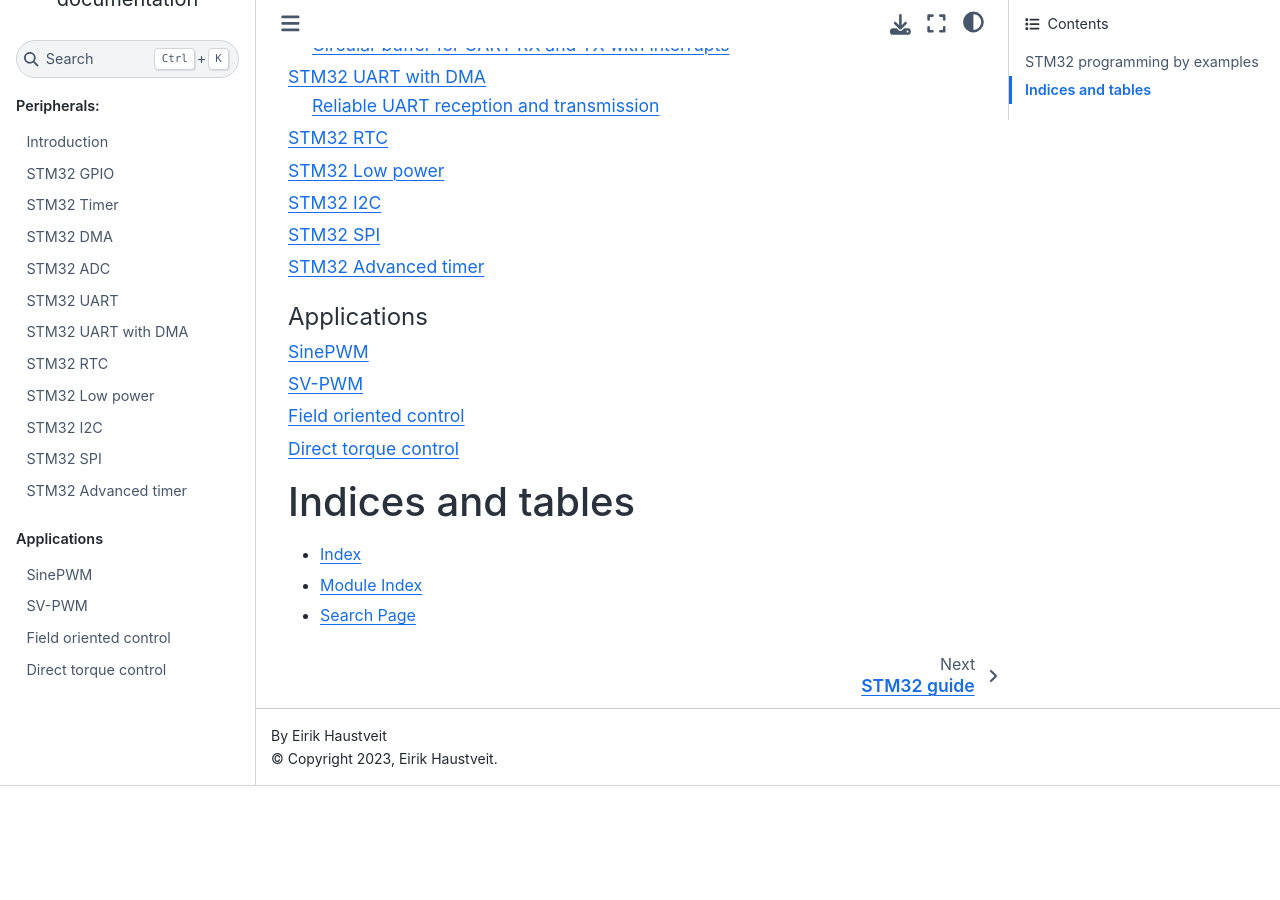
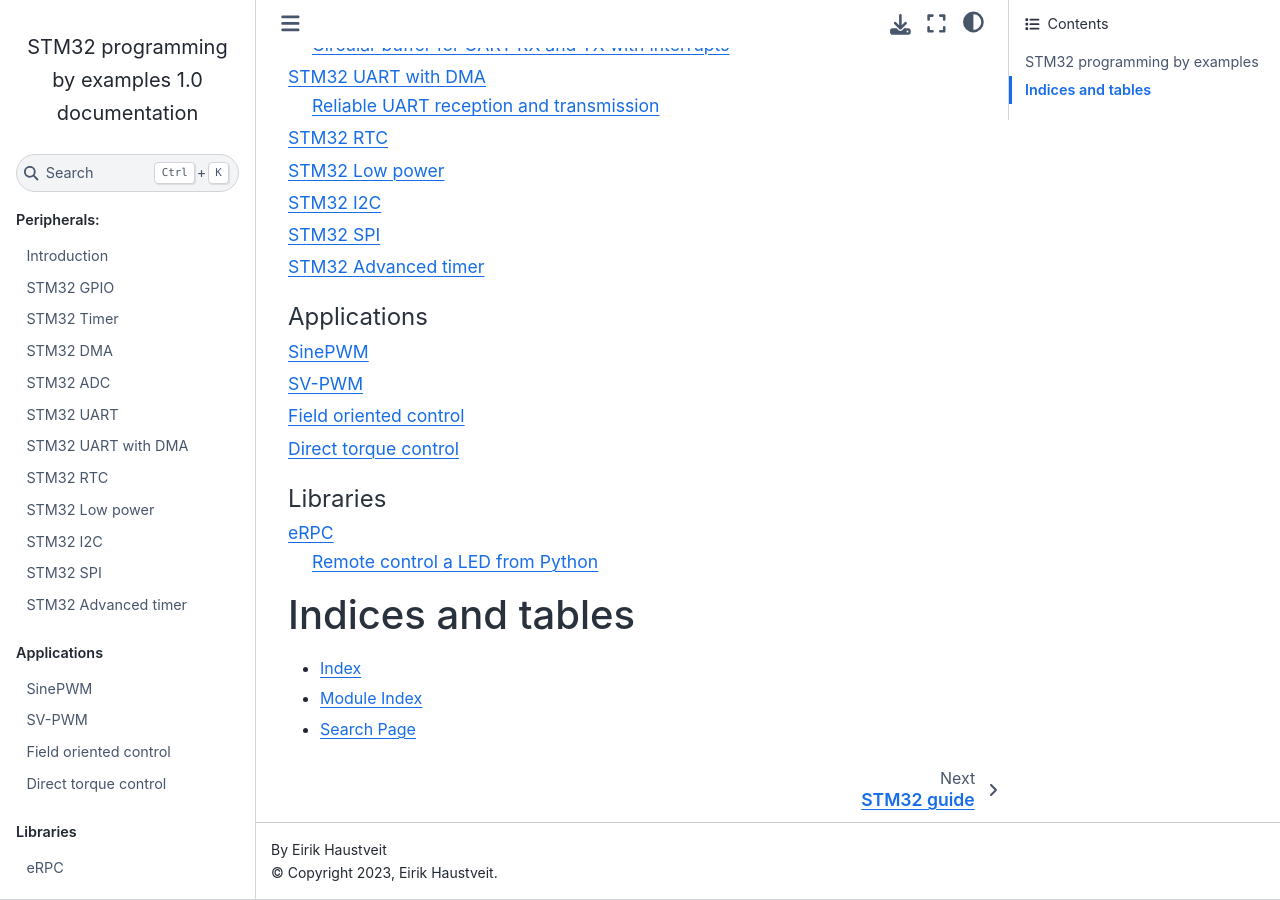
Before and after one commit to gbThreepwood/stm32-guide, a Sphinx documentation site: the page built from sphinx/source/index.rst, in a window 1280 px wide and 900 px high, scrolled down 841 px. Built offline with Sphinx 7.4.7 and the Sphinx Book theme 1.1.4, drawn with Linux system fonts in a browser that asks for light colours; before the commit the page ends 1627 px from its top, so only the background shows below that.

Commit message:
Added eRPC page to Sphinx

```diff
--- a/sphinx/source/index.rst
+++ b/sphinx/source/index.rst
@@ -37,6 +37,13 @@ The complete source code for the examples is available at: https://github.com/gb
    Field oriented control <motor-control/field-oriented-control.rst>
    Direct torque control <motor-control/direct-torque-control.rst>
 
+.. toctree::
+   :maxdepth: 2
+   :caption: Libraries
+
+   eRPC <libraries/erpc.rst>
+
+
 Indices and tables
 ==================
 
```
Also changed, not shown: sphinx/source/libraries/erpc.rst (added, +12 -0 lines).
